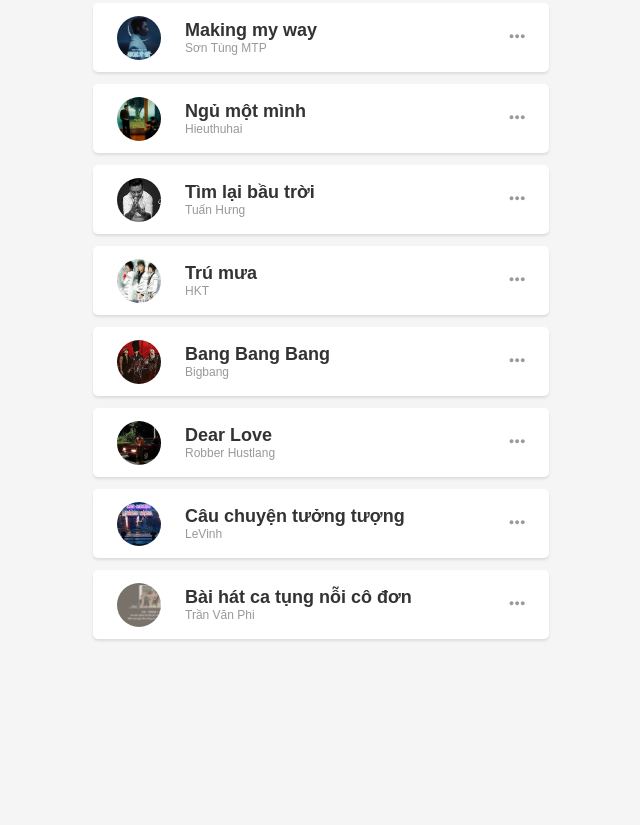
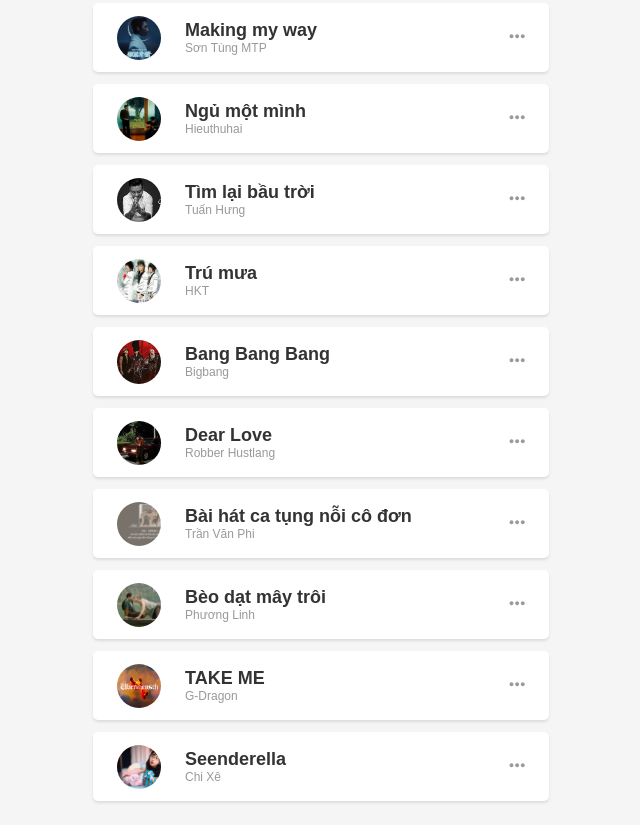
Before and after one commit to PhamHongVan/JavaScript, a plain HTML site: page index.html in a window 1280 px wide. Shown: the part 822-1647 px from the top of the page, without its empty margins (319-959 px from the left). Before the commit the page ends 1485 px from the top, so only its background shows below. Drawn offline with Linux system fonts and the light colour scheme.

Commit message:
Mô tả ngắn về thay đổi

```diff
--- a/index.html
+++ b/index.html
@@ -171,18 +171,32 @@
                     "assets/img/DearLove_HustlangRobber.jpg"
             },
             {
-                name: "Câu chuyện tưởng tượng",
-                singer: "LeVinh",
-                path: "assets/music/CauChuyenTuongTuong-Levinh-7116213.mp3",
-                image:
-                    "assets/img/Cauchuyentuongtuong_LeVinh.jpg"
-            },
-            {
                 name: "Bài hát ca tụng nỗi cô đơn",
                 singer: "Trần Văn Phi",
                 path: "assets/music/BaiHatCaTungNoiCoDon--7204958.mp3",
                 image:
                     "assets/img/Baihatcatungnoicodon.jpg"
+            },
+            {
+                name: "Bèo dạt mây trôi",
+                singer: "Phương Linh",
+                path: "assets/music/BeoDatMayTroi-PhuongLinh-2914942.mp3",
+                image:
+                    "assets/img/beodatmaytroi.jpg"
+            },
+            {
+                name: "TAKE ME",
+                singer: "G-Dragon",
+                path: "assets/music/takeme.mp3",
+                image:
+                    "assets/img/takeme.jpg"
+            },
+            {
+                name: "Seenderella",
+                singer: "Chi Xê",
+                path: "assets/music/Seenderella-ChiXe-15600752.mp3",
+                image:
+                    "assets/img/seenderella.jpg"
             },
 
         ],
```
Also changed, not shown: assets/img/Cauchuyentuongtuong_LeVinh.jpg (deleted), assets/img/beodatmaytroi.jpg (added), assets/img/seenderella.jpg (added), assets/img/takeme.jpg (added), 5 other files.
